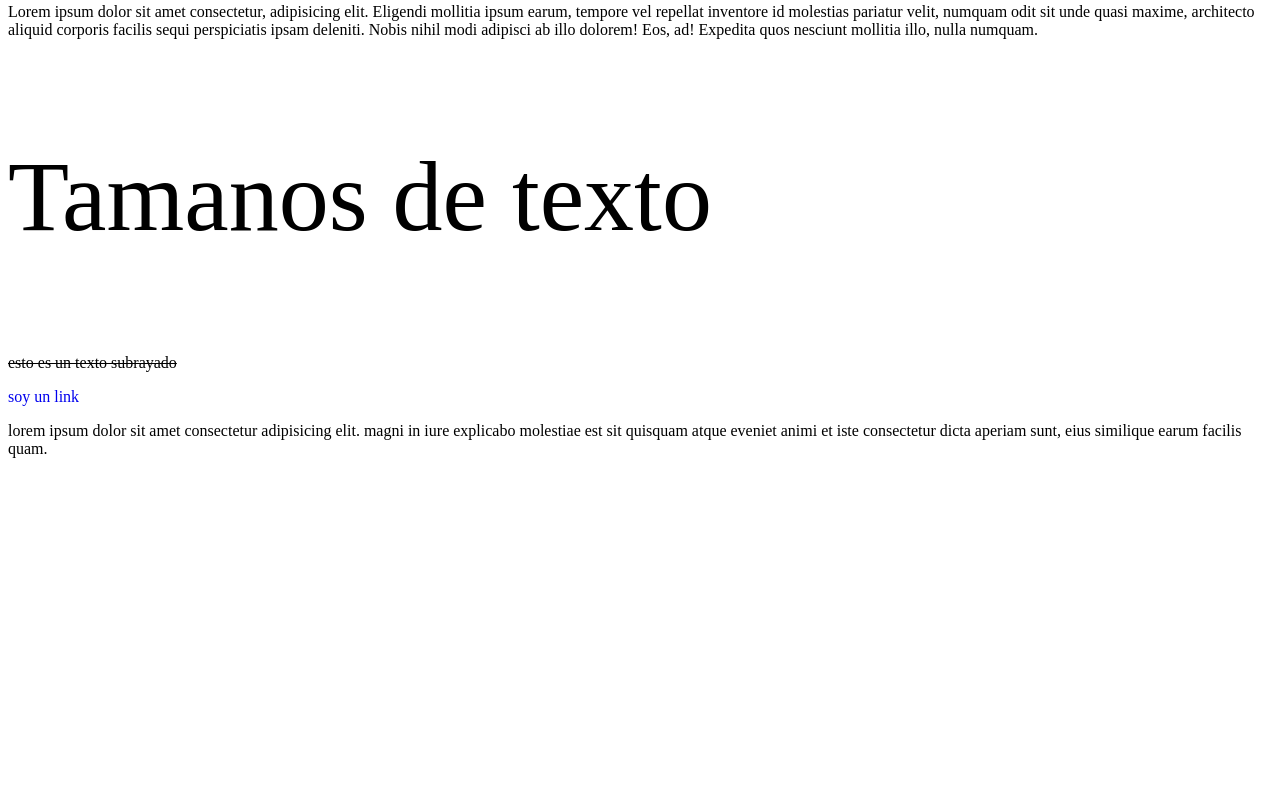
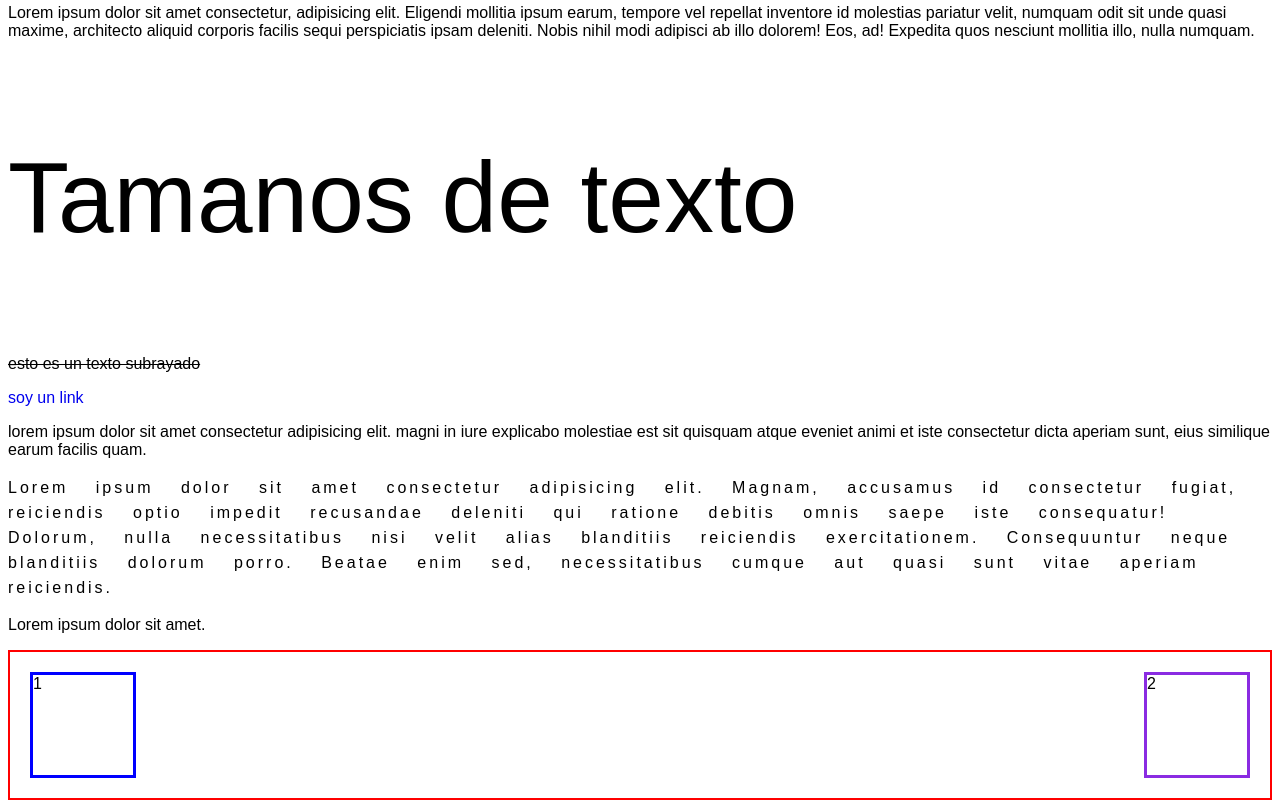
Before and after one commit to DJJHONBA/projecto-3-CSS, a plain HTML site: page index.html in a window 1280 px wide. Shown: the part 815-1623 px from the top of the page. Before the commit the page ends 1289 px from the top, so only its background shows below. Drawn offline with Linux system fonts and the light colour scheme; a web font is replaced by a local one.

Commit message:
Agregar position property

```diff
--- a/index.html
+++ b/index.html
@@ -3,7 +3,13 @@
 <head>
     <meta charset="UTF-8">
     <meta name="viewport" content="width=device-width, initial-scale=1.0">
+
+    <link rel="preconnect" href="https://fonts.googleapis.com">
+    <link rel="preconnect" href="https://fonts.gstatic.com" crossorigin>
+    <link href="https://fonts.googleapis.com/css2?family=Jersey+15&display=swap" rel="stylesheet">
+
     <link rel="stylesheet" href="style.css">
+
     <title>Estilos con Css</title>
 </head>
 <body>
@@ -52,5 +58,18 @@
     <a class="quitar-subrayado" href="www.google.com">soy un link</a>
 
     <p class="transformaciones">Lorem ipsum dolor sit amet consectetur adipisicing elit. Magni in iure explicabo molestiae est sit quisquam atque eveniet animi et iste consectetur dicta aperiam sunt, eius similique earum facilis quam.</p>
+
+    <p class="espaciado-de-textos">Lorem ipsum dolor sit amet consectetur adipisicing elit. Magnam, accusamus id consectetur fugiat, reiciendis optio impedit recusandae deleniti qui ratione debitis omnis saepe iste consequatur! Dolorum, nulla necessitatibus nisi velit alias blanditiis reiciendis exercitationem. Consequuntur neque blanditiis dolorum porro. Beatae enim sed, necessitatibus cumque aut quasi sunt vitae aperiam reiciendis.</p>
+
+    <p class="grosor-letra">
+        Lorem ipsum dolor sit amet.
+    </p>
+
+        <div class="caja-padre">
+            <div class="posicion-caja-1">1</div>
+            <div class="posicion-caja-2">2</div>
+            <div class="posicion-caja-3">3</div>
+        </div>
+
 </body>
 </html>
--- a/style.css
+++ b/style.css
@@ -1,3 +1,9 @@
+  body {
+    font-family: "Jersey 15", sans-serif;
+  font-weight: 400;
+  font-style: normal;
+  }
+
   .caja {
         /* propiedades especiales que se heredan */
             font-size: 20px;
@@ -64,3 +70,42 @@
             /* todo en minusculas*/
             text-transform: lowercase;
         }
+
+        .espaciado-de-textos {
+            /* modifica espacio entre cada linea de textp*/
+            line-height: 25px;
+            /*espacio entre letras*/
+             letter-spacing: 3px;
+             /*espaciado entre palabras*/
+             word-spacing: 20px;
+        }
+
+        .grosor-letra {
+            /* el valor de grosor se puede manejar en un rango de 0 - 900, va de 100 en 100 */
+            font-weight: lighter;
+        }
+   .posicion-caja-1, .posicion-caja-2, .posicion-caja-3 {
+    height: 100px;
+    width: 100px;
+    border: 3px solid blue;
+    margin: 20px;
+   }
+
+   .caja-padre {
+    /* el movimiento va a ser relativo a su posicion original */
+    position: relative;
+    border: 2px red solid;
+   }
+
+   .posicion-caja-2 {
+        position: absolute;
+        border-color: blueviolet;
+        bottom: 0;
+        right: 0;
+   }
+
+   .posicion-caja-3 {
+    position: fixed;
+    top: 0;
+    right: 0;
+   }
```
